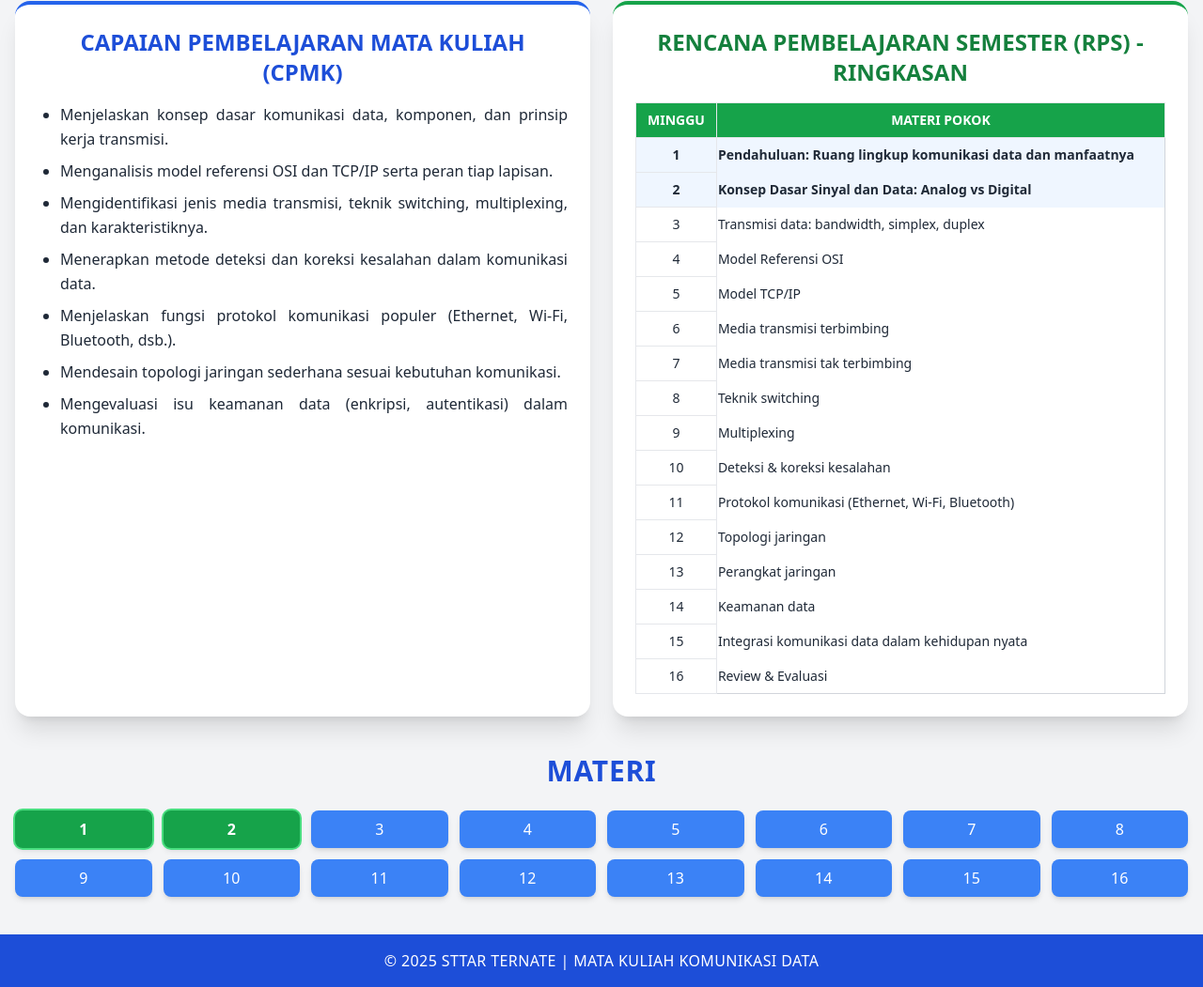
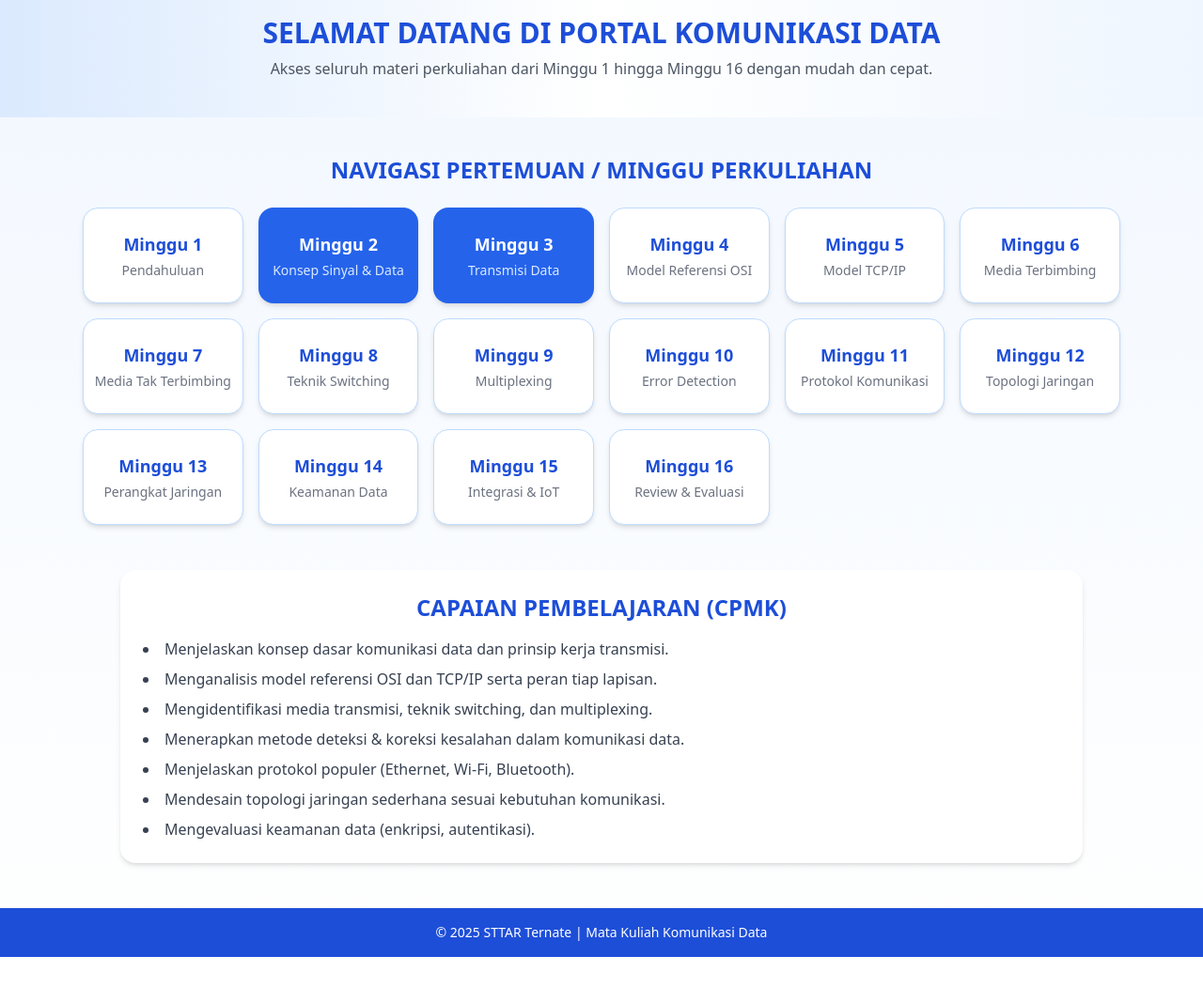
Before and after one commit to komdatSTTAR/komdat, a plain HTML site: page index.html in a window 1280 px wide. Shown: the part 191-1242 px from the top of the page at 94% size. After the commit the page ends 1210 px from the top, so only its background shows below. Drawn offline with nearby package versions, Linux system fonts and the light colour scheme.

Commit message:
Update index.html

```diff
--- a/index.html
+++ b/index.html
@@ -3,120 +3,120 @@
 <head>
   <meta charset="UTF-8" />
   <meta name="viewport" content="width=device-width, initial-scale=1.0" />
-  <title>MATA KULIAH KOMUNIKASI DATA - STTAR TERNATE</title>
+  <title>KOMUNIKASI DATA – STTAR TERNATE</title>
   <script src="https://cdn.tailwindcss.com"></script>
+  <style>
+    html { scroll-behavior: smooth; }
+  </style>
 </head>
 
-<body class="bg-gray-100 text-gray-800 font-sans">
+<body class="bg-gradient-to-b from-blue-50 to-white text-gray-800 font-sans">
 
   <!-- HEADER -->
-  <header class="bg-blue-700 text-white py-6 shadow-lg">
-    <div class="container mx-auto text-center">
-      <h1 class="text-3xl font-extrabold tracking-wide uppercase">MATA KULIAH: KOMUNIKASI DATA</h1>
-      <p class="text-lg mt-2 font-medium">SEMESTER 5 | PRODI INFORMATIKA | STTAR TERNATE</p>
-      <p class="mt-2 text-sm md:text-base">Dosen:
-        <span class="font-semibold">Takdir Ruslan, ST., M.Kom</span> /
-        <span class="font-semibold">Abdurrahman, S.Pi</span>
-      </p>
+  <header class="bg-blue-700 text-white shadow-lg">
+    <div class="max-w-6xl mx-auto text-center py-8 px-4">
+      <h1 class="text-3xl md:text-4xl font-bold uppercase tracking-wide">📡 Mata Kuliah: Komunikasi Data</h1>
+      <p class="text-lg mt-2">Semester 5 • Prodi Informatika • STTAR Ternate</p>
+      <p class="mt-1 text-sm md:text-base">Dosen: <span class="font-semibold">Takdir Ruslan, ST., M.Kom</span> / <span class="font-semibold">Abdurrahman, S.Pi</span></p>
     </div>
   </header>
 
-  <!-- BAGIAN ATAS: CPMK + RPS DALAM CARD -->
-  <section class="container mx-auto my-10 px-4 grid md:grid-cols-2 gap-6">
-    <!-- CARD CPMK -->
-    <div class="bg-white shadow-xl rounded-2xl p-6 border-t-4 border-blue-600 hover:shadow-2xl transition">
-      <h2 class="text-2xl font-bold text-blue-700 mb-4 text-center uppercase">Capaian Pembelajaran Mata Kuliah (CPMK)</h2>
-      <ul class="list-disc pl-6 space-y-2 text-justify leading-relaxed">
-        <li>Menjelaskan konsep dasar komunikasi data, komponen, dan prinsip kerja transmisi.</li>
-        <li>Menganalisis model referensi OSI dan TCP/IP serta peran tiap lapisan.</li>
-        <li>Mengidentifikasi jenis media transmisi, teknik switching, multiplexing, dan karakteristiknya.</li>
-        <li>Menerapkan metode deteksi dan koreksi kesalahan dalam komunikasi data.</li>
-        <li>Menjelaskan fungsi protokol komunikasi populer (Ethernet, Wi-Fi, Bluetooth, dsb.).</li>
-        <li>Mendesain topologi jaringan sederhana sesuai kebutuhan komunikasi.</li>
-        <li>Mengevaluasi isu keamanan data (enkripsi, autentikasi) dalam komunikasi.</li>
-      </ul>
-    </div>
+  <!-- HERO -->
+  <section class="text-center py-10 bg-gradient-to-r from-blue-100 via-white to-blue-50">
+    <h2 class="text-2xl md:text-3xl font-bold text-blue-700 uppercase">Selamat Datang di Portal Komunikasi Data</h2>
+    <p class="text-gray-600 mt-2 text-sm md:text-base">Akses seluruh materi perkuliahan dari Minggu 1 hingga Minggu 16 dengan mudah dan cepat.</p>
+  </section>
 
-    <!-- CARD RPS -->
-    <div class="bg-white shadow-xl rounded-2xl p-6 border-t-4 border-green-600 hover:shadow-2xl transition">
-      <h2 class="text-2xl font-bold text-green-700 mb-4 text-center uppercase">Rencana Pembelajaran Semester (RPS) - Ringkasan</h2>
-      <div class="overflow-x-auto">
-        <table class="min-w-full border border-gray-300 text-sm text-left">
-          <thead class="bg-green-600 text-white uppercase text-center">
-            <tr>
-              <th class="py-2 px-3 border w-16">Minggu</th>
-              <th class="py-2 px-3 border">Materi Pokok</th>
-            </tr>
-          </thead>
-          <tbody>
-            <tr class="bg-blue-50 font-semibold">
-              <td class="border px-3 py-2 text-center">1</td>
-              <td>Pendahuluan: Ruang lingkup komunikasi data dan manfaatnya</td>
-            </tr>
-            <tr class="bg-blue-50 font-semibold">
-              <td class="border px-3 py-2 text-center">2</td>
-              <td>Konsep Dasar Sinyal dan Data: Analog vs Digital</td>
-            </tr>
-            <tr><td class="border px-3 py-2 text-center">3</td><td>Transmisi data: bandwidth, simplex, duplex</td></tr>
-            <tr><td class="border px-3 py-2 text-center">4</td><td>Model Referensi OSI</td></tr>
-            <tr><td class="border px-3 py-2 text-center">5</td><td>Model TCP/IP</td></tr>
-            <tr><td class="border px-3 py-2 text-center">6</td><td>Media transmisi terbimbing</td></tr>
-            <tr><td class="border px-3 py-2 text-center">7</td><td>Media transmisi tak terbimbing</td></tr>
-            <tr><td class="border px-3 py-2 text-center">8</td><td>Teknik switching</td></tr>
-            <tr><td class="border px-3 py-2 text-center">9</td><td>Multiplexing</td></tr>
-            <tr><td class="border px-3 py-2 text-center">10</td><td>Deteksi & koreksi kesalahan</td></tr>
-            <tr><td class="border px-3 py-2 text-center">11</td><td>Protokol komunikasi (Ethernet, Wi-Fi, Bluetooth)</td></tr>
-            <tr><td class="border px-3 py-2 text-center">12</td><td>Topologi jaringan</td></tr>
-            <tr><td class="border px-3 py-2 text-center">13</td><td>Perangkat jaringan</td></tr>
-            <tr><td class="border px-3 py-2 text-center">14</td><td>Keamanan data</td></tr>
-            <tr><td class="border px-3 py-2 text-center">15</td><td>Integrasi komunikasi data dalam kehidupan nyata</td></tr>
-            <tr><td class="border px-3 py-2 text-center">16</td><td>Review & Evaluasi</td></tr>
-          </tbody>
-        </table>
-      </div>
+  <!-- NAVIGASI PERTEMUAN -->
+  <section class="max-w-6xl mx-auto my-10 px-6">
+    <h3 class="text-2xl font-bold text-blue-700 text-center mb-6 uppercase">Navigasi Pertemuan / Minggu Perkuliahan</h3>
+
+    <div class="grid grid-cols-2 sm:grid-cols-3 md:grid-cols-4 lg:grid-cols-6 gap-4">
+      <!-- Loop tombol Minggu -->
+      <a href="minggu1.html" class="bg-white hover:bg-blue-50 border border-blue-200 shadow-md rounded-2xl py-6 flex flex-col items-center justify-center transition duration-200">
+        <span class="text-blue-700 font-bold text-lg">Minggu 1</span>
+        <span class="text-gray-500 text-sm mt-1">Pendahuluan</span>
+      </a>
+      <a href="minggu2.html" class="bg-blue-600 hover:bg-blue-700 text-white shadow-md rounded-2xl py-6 flex flex-col items-center justify-center transition duration-200">
+        <span class="font-bold text-lg">Minggu 2</span>
+        <span class="text-blue-100 text-sm mt-1">Konsep Sinyal & Data</span>
+      </a>
+      <a href="minggu3.html" class="bg-blue-600 hover:bg-blue-700 text-white shadow-md rounded-2xl py-6 flex flex-col items-center justify-center transition duration-200">
+        <span class="font-bold text-lg">Minggu 3</span>
+        <span class="text-blue-100 text-sm mt-1">Transmisi Data</span>
+      </a>
+      <a href="minggu4.html" class="bg-white hover:bg-blue-50 border border-blue-200 shadow-md rounded-2xl py-6 flex flex-col items-center justify-center transition duration-200">
+        <span class="text-blue-700 font-bold text-lg">Minggu 4</span>
+        <span class="text-gray-500 text-sm mt-1">Model Referensi OSI</span>
+      </a>
+      <a href="minggu5.html" class="bg-white hover:bg-blue-50 border border-blue-200 shadow-md rounded-2xl py-6 flex flex-col items-center justify-center transition duration-200">
+        <span class="text-blue-700 font-bold text-lg">Minggu 5</span>
+        <span class="text-gray-500 text-sm mt-1">Model TCP/IP</span>
+      </a>
+      <a href="minggu6.html" class="bg-white hover:bg-blue-50 border border-blue-200 shadow-md rounded-2xl py-6 flex flex-col items-center justify-center transition duration-200">
+        <span class="text-blue-700 font-bold text-lg">Minggu 6</span>
+        <span class="text-gray-500 text-sm mt-1">Media Terbimbing</span>
+      </a>
+      <a href="minggu7.html" class="bg-white hover:bg-blue-50 border border-blue-200 shadow-md rounded-2xl py-6 flex flex-col items-center justify-center transition duration-200">
+        <span class="text-blue-700 font-bold text-lg">Minggu 7</span>
+        <span class="text-gray-500 text-sm mt-1">Media Tak Terbimbing</span>
+      </a>
+      <a href="minggu8.html" class="bg-white hover:bg-blue-50 border border-blue-200 shadow-md rounded-2xl py-6 flex flex-col items-center justify-center transition duration-200">
+        <span class="text-blue-700 font-bold text-lg">Minggu 8</span>
+        <span class="text-gray-500 text-sm mt-1">Teknik Switching</span>
+      </a>
+      <a href="minggu9.html" class="bg-white hover:bg-blue-50 border border-blue-200 shadow-md rounded-2xl py-6 flex flex-col items-center justify-center transition duration-200">
+        <span class="text-blue-700 font-bold text-lg">Minggu 9</span>
+        <span class="text-gray-500 text-sm mt-1">Multiplexing</span>
+      </a>
+      <a href="minggu10.html" class="bg-white hover:bg-blue-50 border border-blue-200 shadow-md rounded-2xl py-6 flex flex-col items-center justify-center transition duration-200">
+        <span class="text-blue-700 font-bold text-lg">Minggu 10</span>
+        <span class="text-gray-500 text-sm mt-1">Error Detection</span>
+      </a>
+      <a href="minggu11.html" class="bg-white hover:bg-blue-50 border border-blue-200 shadow-md rounded-2xl py-6 flex flex-col items-center justify-center transition duration-200">
+        <span class="text-blue-700 font-bold text-lg">Minggu 11</span>
+        <span class="text-gray-500 text-sm mt-1">Protokol Komunikasi</span>
+      </a>
+      <a href="minggu12.html" class="bg-white hover:bg-blue-50 border border-blue-200 shadow-md rounded-2xl py-6 flex flex-col items-center justify-center transition duration-200">
+        <span class="text-blue-700 font-bold text-lg">Minggu 12</span>
+        <span class="text-gray-500 text-sm mt-1">Topologi Jaringan</span>
+      </a>
+      <a href="minggu13.html" class="bg-white hover:bg-blue-50 border border-blue-200 shadow-md rounded-2xl py-6 flex flex-col items-center justify-center transition duration-200">
+        <span class="text-blue-700 font-bold text-lg">Minggu 13</span>
+        <span class="text-gray-500 text-sm mt-1">Perangkat Jaringan</span>
+      </a>
+      <a href="minggu14.html" class="bg-white hover:bg-blue-50 border border-blue-200 shadow-md rounded-2xl py-6 flex flex-col items-center justify-center transition duration-200">
+        <span class="text-blue-700 font-bold text-lg">Minggu 14</span>
+        <span class="text-gray-500 text-sm mt-1">Keamanan Data</span>
+      </a>
+      <a href="minggu15.html" class="bg-white hover:bg-blue-50 border border-blue-200 shadow-md rounded-2xl py-6 flex flex-col items-center justify-center transition duration-200">
+        <span class="text-blue-700 font-bold text-lg">Minggu 15</span>
+        <span class="text-gray-500 text-sm mt-1">Integrasi & IoT</span>
+      </a>
+      <a href="minggu16.html" class="bg-white hover:bg-blue-50 border border-blue-200 shadow-md rounded-2xl py-6 flex flex-col items-center justify-center transition duration-200">
+        <span class="text-blue-700 font-bold text-lg">Minggu 16</span>
+        <span class="text-gray-500 text-sm mt-1">Review & Evaluasi</span>
+      </a>
     </div>
   </section>
 
-  <!-- MATERI / NAVIGASI PERTEMUAN -->
-  <section class="container mx-auto my-10 px-4">
-    <h2 class="text-2xl md:text-3xl font-bold mb-6 text-center text-blue-700 uppercase tracking-wide">
-      Materi
-    </h2>
-
-    <div class="grid grid-cols-2 sm:grid-cols-4 md:grid-cols-8 gap-3 text-center">
-      <!-- Tombol Minggu 1 -->
-      <a href="minggu1.html" class="bg-green-600 hover:scale-105 transition-transform text-white py-2 px-4 rounded-lg shadow-md font-bold ring-2 ring-green-400">
-        1
-      </a>
-
-      <!-- Tombol Minggu 2 -->
-      <a href="minggu2.html" class="bg-green-600 hover:scale-105 transition-transform text-white py-2 px-4 rounded-lg shadow-md font-bold ring-2 ring-green-400">
-        2
-      </a>
-
-      <!-- Tombol Minggu 3-16 -->
-      <a href="#" class="bg-blue-500 hover:scale-105 transition-transform text-white py-2 px-4 rounded-lg shadow-md">3</a>
-      <a href="#" class="bg-blue-500 hover:scale-105 transition-transform text-white py-2 px-4 rounded-lg shadow-md">4</a>
-      <a href="#" class="bg-blue-500 hover:scale-105 transition-transform text-white py-2 px-4 rounded-lg shadow-md">5</a>
-      <a href="#" class="bg-blue-500 hover:scale-105 transition-transform text-white py-2 px-4 rounded-lg shadow-md">6</a>
-      <a href="#" class="bg-blue-500 hover:scale-105 transition-transform text-white py-2 px-4 rounded-lg shadow-md">7</a>
-      <a href="#" class="bg-blue-500 hover:scale-105 transition-transform text-white py-2 px-4 rounded-lg shadow-md">8</a>
-      <a href="#" class="bg-blue-500 hover:scale-105 transition-transform text-white py-2 px-4 rounded-lg shadow-md">9</a>
-      <a href="#" class="bg-blue-500 hover:scale-105 transition-transform text-white py-2 px-4 rounded-lg shadow-md">10</a>
-      <a href="#" class="bg-blue-500 hover:scale-105 transition-transform text-white py-2 px-4 rounded-lg shadow-md">11</a>
-      <a href="#" class="bg-blue-500 hover:scale-105 transition-transform text-white py-2 px-4 rounded-lg shadow-md">12</a>
-      <a href="#" class="bg-blue-500 hover:scale-105 transition-transform text-white py-2 px-4 rounded-lg shadow-md">13</a>
-      <a href="#" class="bg-blue-500 hover:scale-105 transition-transform text-white py-2 px-4 rounded-lg shadow-md">14</a>
-      <a href="#" class="bg-blue-500 hover:scale-105 transition-transform text-white py-2 px-4 rounded-lg shadow-md">15</a>
-      <a href="#" class="bg-blue-500 hover:scale-105 transition-transform text-white py-2 px-4 rounded-lg shadow-md">16</a>
-    </div>
+  <!-- CPMK -->
+  <section class="max-w-5xl mx-auto my-12 px-6 bg-white shadow-md rounded-2xl p-6">
+    <h3 class="text-2xl font-bold text-blue-700 text-center mb-4 uppercase">Capaian Pembelajaran (CPMK)</h3>
+    <ul class="list-disc list-inside space-y-2 text-justify text-gray-700">
+      <li>Menjelaskan konsep dasar komunikasi data dan prinsip kerja transmisi.</li>
+      <li>Menganalisis model referensi OSI dan TCP/IP serta peran tiap lapisan.</li>
+      <li>Mengidentifikasi media transmisi, teknik switching, dan multiplexing.</li>
+      <li>Menerapkan metode deteksi & koreksi kesalahan dalam komunikasi data.</li>
+      <li>Menjelaskan protokol populer (Ethernet, Wi-Fi, Bluetooth).</li>
+      <li>Mendesain topologi jaringan sederhana sesuai kebutuhan komunikasi.</li>
+      <li>Mengevaluasi keamanan data (enkripsi, autentikasi).</li>
+    </ul>
   </section>
 
   <!-- FOOTER -->
-  <footer class="bg-blue-700 text-white text-center py-4 mt-8">
-    <p class="text-sm md:text-base font-medium tracking-wide">
-      &copy; 2025 STTAR TERNATE | MATA KULIAH KOMUNIKASI DATA
-    </p>
+  <footer class="bg-blue-700 text-white text-center py-4 mt-10">
+    <p class="text-sm">&copy; 2025 STTAR Ternate | Mata Kuliah Komunikasi Data</p>
   </footer>
 
 </body>
```
